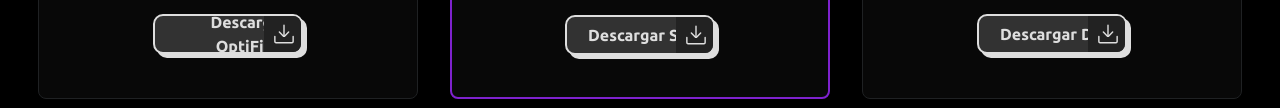
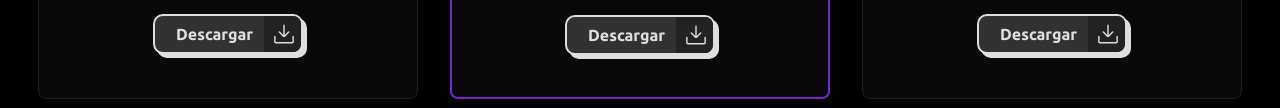
Before and after one commit to Onyx-i7/ModerLauncher, a website: page index.html in a window 1280 px wide. Shown: the part 3760-3868 px from the top of the page. Drawn offline with nearby package versions, Linux system fonts and the light colour scheme.

Commit message:
Add files via upload

```diff
--- a/index.html
+++ b/index.html
@@ -552,7 +552,7 @@
 <a href="https://optifine.net/home" target="_blank" rel="noopener noreferrer" download="OptiFine_1.21.3_HD_U_J2.jar" >
 
 <button type="button" class="button2">
-  <span class="button__text">Descargar OptiFine</span>
+  <span class="button__text">Descargar</span>
   <span class="button__icon"><svg class="svg" data-name="Layer 2" id="bdd05811-e15d-428c-bb53-8661459f9307" viewBox="0 0 35 35" xmlns="http://www.w3.org/2000/svg"><path d="M17.5,22.131a1.249,1.249,0,0,1-1.25-1.25V2.187a1.25,1.25,0,0,1,2.5,0V20.881A1.25,1.25,0,0,1,17.5,22.131Z"></path><path d="M17.5,22.693a3.189,3.189,0,0,1-2.262-.936L8.487,15.006a1.249,1.249,0,0,1,1.767-1.767l6.751,6.751a.7.7,0,0,0,.99,0l6.751-6.751a1.25,1.25,0,0,1,1.768,1.767l-6.752,6.751A3.191,3.191,0,0,1,17.5,22.693Z"></path><path d="M31.436,34.063H3.564A3.318,3.318,0,0,1,.25,30.749V22.011a1.25,1.25,0,0,1,2.5,0v8.738a.815.815,0,0,0,.814.814H31.436a.815.815,0,0,0,.814-.814V22.011a1.25,1.25,0,1,1,2.5,0v8.738A3.318,3.318,0,0,1,31.436,34.063Z"></path></svg></span>
 </button></a>
                 </div>
@@ -563,7 +563,7 @@
                 <a href="https://modrinth.com/shaders" target="_blank" rel="noopener noreferrer" download="TME Shaders" >
 
                 <button type="button" class="button2">
-                  <span class="button__text">Descargar Shaders</span>
+                  <span class="button__text">Descargar</span>
                   <span class="button__icon"><svg class="svg" data-name="Layer 2" id="bdd05811-e15d-428c-bb53-8661459f9307" viewBox="0 0 35 35" xmlns="http://www.w3.org/2000/svg"><path d="M17.5,22.131a1.249,1.249,0,0,1-1.25-1.25V2.187a1.25,1.25,0,0,1,2.5,0V20.881A1.25,1.25,0,0,1,17.5,22.131Z"></path><path d="M17.5,22.693a3.189,3.189,0,0,1-2.262-.936L8.487,15.006a1.249,1.249,0,0,1,1.767-1.767l6.751,6.751a.7.7,0,0,0,.99,0l6.751-6.751a1.25,1.25,0,0,1,1.768,1.767l-6.752,6.751A3.191,3.191,0,0,1,17.5,22.693Z"></path><path d="M31.436,34.063H3.564A3.318,3.318,0,0,1,.25,30.749V22.011a1.25,1.25,0,0,1,2.5,0v8.738a.815.815,0,0,0,.814.814H31.436a.815.815,0,0,0,.814-.814V22.011a1.25,1.25,0,1,1,2.5,0v8.738A3.318,3.318,0,0,1,31.436,34.063Z"></path></svg></span>
                 </button></a>
 
@@ -575,7 +575,7 @@
 <a href="/MODS/DnsJumper.zip" download="DnsJumper.zip" >
 
 <button type="button" class="button2">
-  <span class="button__text">Descargar DNS</span>
+  <span class="button__text">Descargar</span>
   <span class="button__icon"><svg class="svg" data-name="Layer 2" id="bdd05811-e15d-428c-bb53-8661459f9307" viewBox="0 0 35 35" xmlns="http://www.w3.org/2000/svg"><path d="M17.5,22.131a1.249,1.249,0,0,1-1.25-1.25V2.187a1.25,1.25,0,0,1,2.5,0V20.881A1.25,1.25,0,0,1,17.5,22.131Z"></path><path d="M17.5,22.693a3.189,3.189,0,0,1-2.262-.936L8.487,15.006a1.249,1.249,0,0,1,1.767-1.767l6.751,6.751a.7.7,0,0,0,.99,0l6.751-6.751a1.25,1.25,0,0,1,1.768,1.767l-6.752,6.751A3.191,3.191,0,0,1,17.5,22.693Z"></path><path d="M31.436,34.063H3.564A3.318,3.318,0,0,1,.25,30.749V22.011a1.25,1.25,0,0,1,2.5,0v8.738a.815.815,0,0,0,.814.814H31.436a.815.815,0,0,0,.814-.814V22.011a1.25,1.25,0,1,1,2.5,0v8.738A3.318,3.318,0,0,1,31.436,34.063Z"></path></svg></span>
 </button></a>
                 </div>
```
